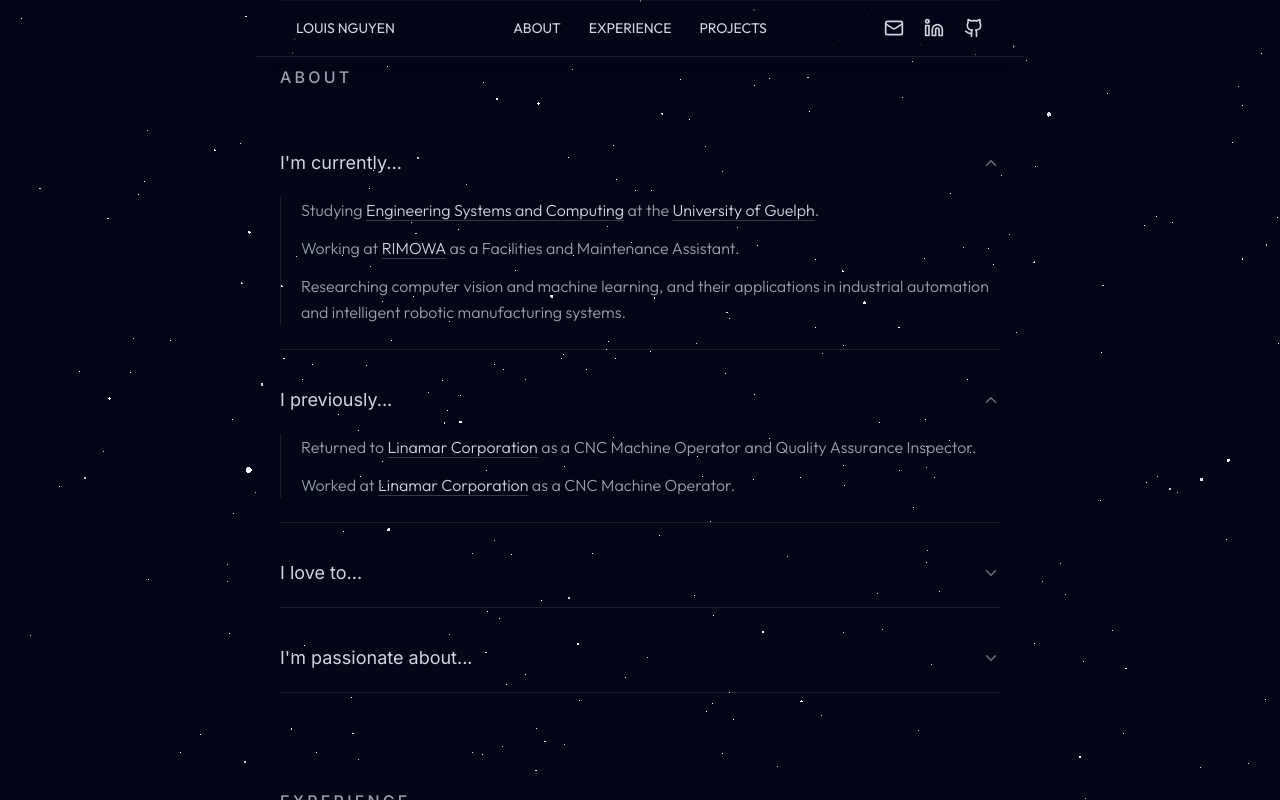
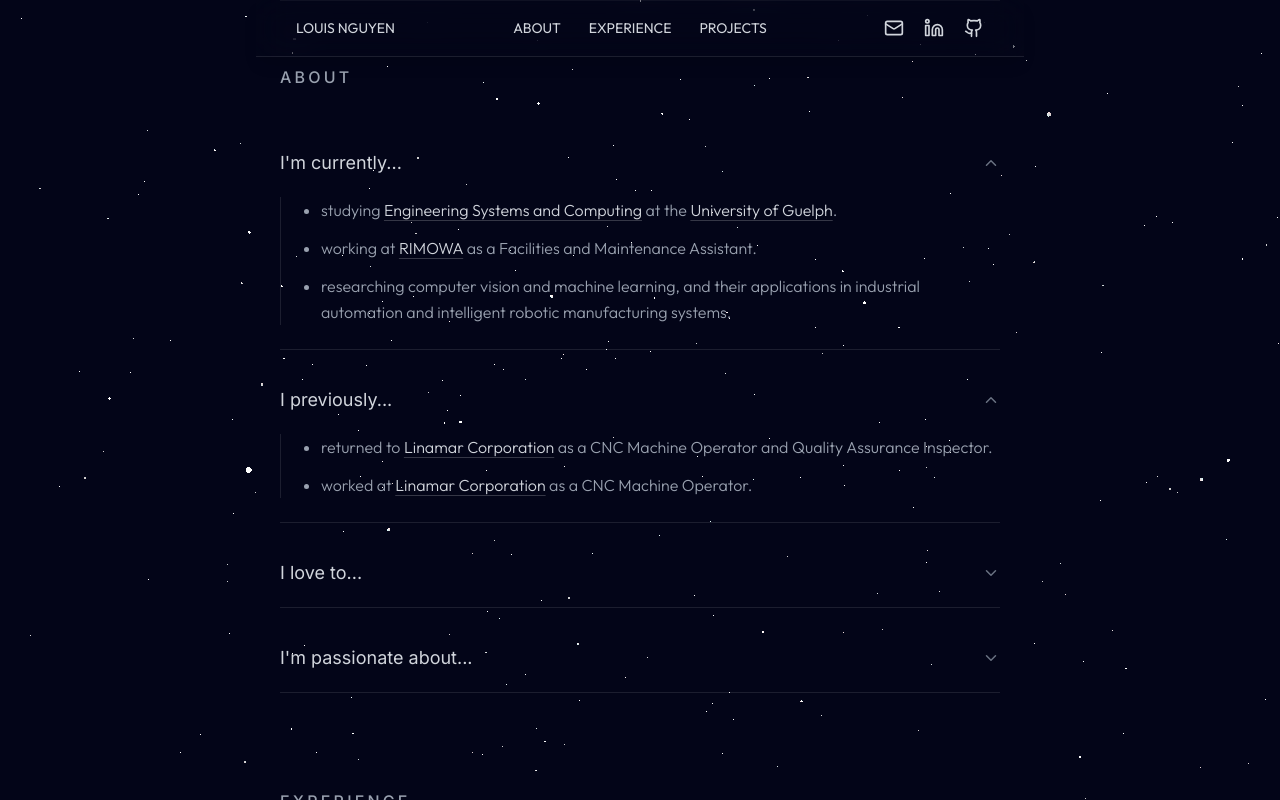
Before and after one commit to louisnguyenn/Louis-Personal-Portfolio, a React (Vite) app: page / in a window 1280 px wide. Both pictures are taken after a click on the button "I previously...". Shown: the part 553-1353 px from the top of the page. Built offline with nearby package versions, Linux system fonts and the light colour scheme.

Commit message:
add bullet points to each list

```diff
--- a/src/components/sections/About.jsx
+++ b/src/components/sections/About.jsx
@@ -16,7 +16,8 @@ export const About = () => {
   const linkClasses =
     'text-gray-300 underline decoration-white/20 underline-offset-4 transition-all duration-300 hover:text-white hover:decoration-white/60';
 
-  const itemClasses = 'text-base font-light leading-relaxed text-gray-400';
+  const itemClasses =
+    'text-base font-light leading-relaxed text-gray-400 ml-5 list-disc';
 
   return (
     <section id="about" className="pt-16">
@@ -35,7 +36,7 @@ export const About = () => {
               onOpenChange={setIsCurrentlyOpen}
               className="border-b border-white/10"
             >
-              <CollapsibleTrigger className="group w-full text-left">
+              <CollapsibleTrigger className="group w-full cursor-pointer text-left">
                 <div className="flex items-center justify-between py-5">
                   <h3 className="text-lg font-normal text-gray-300 transition-colors duration-300 group-hover:text-white">
                     I'm currently...
@@ -52,9 +53,9 @@ export const About = () => {
 
               <CollapsibleContent>
                 <div className="mb-6 border-l border-white/10 pl-5">
-                  <ul className="space-y-3">
+                  <ul className="space-y-3 list-outside">
                     <li className={itemClasses}>
-                      Studying{' '}
+                      studying{' '}
                       <a
                         href="https://www.uoguelph.ca/programs/engineering-systems-and-computing/"
                         className={linkClasses}
@@ -74,9 +75,8 @@ export const About = () => {
                       </a>
                       .
                     </li>
-
                     <li className={itemClasses}>
-                      Working at{' '}
+                      working at{' '}
                       <a
                         href="https://www.rimowa.com/ca/en/home"
                         className={linkClasses}
@@ -87,9 +87,8 @@ export const About = () => {
                       </a>{' '}
                       as a Facilities and Maintenance Assistant.
                     </li>
-
                     <li className={itemClasses}>
-                      Researching computer vision and machine learning, and
+                      researching computer vision and machine learning, and
                       their applications in industrial automation and
                       intelligent robotic manufacturing systems.
                     </li>
@@ -104,7 +103,7 @@ export const About = () => {
               onOpenChange={setIsPreviouslyOpen}
               className="border-b border-white/10"
             >
-              <CollapsibleTrigger className="group w-full text-left">
+              <CollapsibleTrigger className="group w-full cursor-pointer text-left">
                 <div className="flex items-center justify-between py-5">
                   <h3 className="text-lg font-normal text-gray-300 transition-colors duration-300 group-hover:text-white">
                     I previously...
@@ -121,9 +120,9 @@ export const About = () => {
 
               <CollapsibleContent>
                 <div className="mb-6 border-l border-white/10 pl-5">
-                  <ul className="space-y-3">
+                  <ul className="space-y-3 list-outside">
                     <li className={itemClasses}>
-                      Returned to{' '}
+                      returned to{' '}
                       <a
                         href="https://www.linamar.com/"
                         className={linkClasses}
@@ -134,9 +133,8 @@ export const About = () => {
                       </a>{' '}
                       as a CNC Machine Operator and Quality Assurance Inspector.
                     </li>
-
                     <li className={itemClasses}>
-                      Worked at{' '}
+                      worked at{' '}
                       <a
                         href="https://www.linamar.com/"
                         className={linkClasses}
@@ -158,7 +156,7 @@ export const About = () => {
               onOpenChange={setIsLoveOpen}
               className="border-b border-white/10"
             >
-              <CollapsibleTrigger className="group w-full text-left">
+              <CollapsibleTrigger className="group w-full cursor-pointer text-left">
                 <div className="flex items-center justify-between py-5">
                   <h3 className="text-lg font-normal text-gray-300 transition-colors duration-300 group-hover:text-white">
                     I love to...
@@ -175,15 +173,15 @@ export const About = () => {
 
               <CollapsibleContent>
                 <div className="mb-6 border-l border-white/10 pl-5">
-                  <ul className="space-y-3">
+                  <ul className="space-y-3 list-outside">
                     <li className={itemClasses}>
-                      Learn about bodybuilding and muscle hypertrophy.
+                      learn about bodybuilding and muscle hypertrophy.
                     </li>
                     <li className={itemClasses}>
-                      Research optimal nutrition and healthy living.
+                      research optimal nutrition and healthy living.
                     </li>
-                    <li className={itemClasses}>Eat sushi.</li>
-                    <li className={itemClasses}>Travel.</li>
+                    <li className={itemClasses}>eat sushi.</li>
+                    <li className={itemClasses}>travel.</li>
                   </ul>
                 </div>
               </CollapsibleContent>
@@ -195,7 +193,7 @@ export const About = () => {
               onOpenChange={setIsPassionateOpen}
               className="border-b border-white/10"
             >
-              <CollapsibleTrigger className="group w-full text-left">
+              <CollapsibleTrigger className="group w-full cursor-pointer text-left">
                 <div className="flex items-center justify-between py-5">
                   <h3 className="text-lg font-normal text-gray-300 transition-colors duration-300 group-hover:text-white">
                     I'm passionate about...
@@ -212,15 +210,15 @@ export const About = () => {
 
               <CollapsibleContent>
                 <div className="mb-6 border-l border-white/10 pl-5">
-                  <ul className="space-y-3">
-                    <li className={itemClasses}>Continuous learning.</li>
-                    <li className={itemClasses}>Making a meaningful impact.</li>
-                    <li className={itemClasses}>Improving people's lives.</li>
+                  <ul className="space-y-3 list-outside">
+                    <li className={itemClasses}>continuous learning.</li>
+                    <li className={itemClasses}>making a meaningful impact.</li>
+                    <li className={itemClasses}>improving people's lives.</li>
                     <li className={itemClasses}>
-                      Building things from scratch.
+                      building things from scratch.
                     </li>
                     <li className={itemClasses}>
-                      Becoming a multidisciplinary engineer.
+                      becoming a multidisciplinary engineer.
                     </li>
                   </ul>
                 </div>
```
